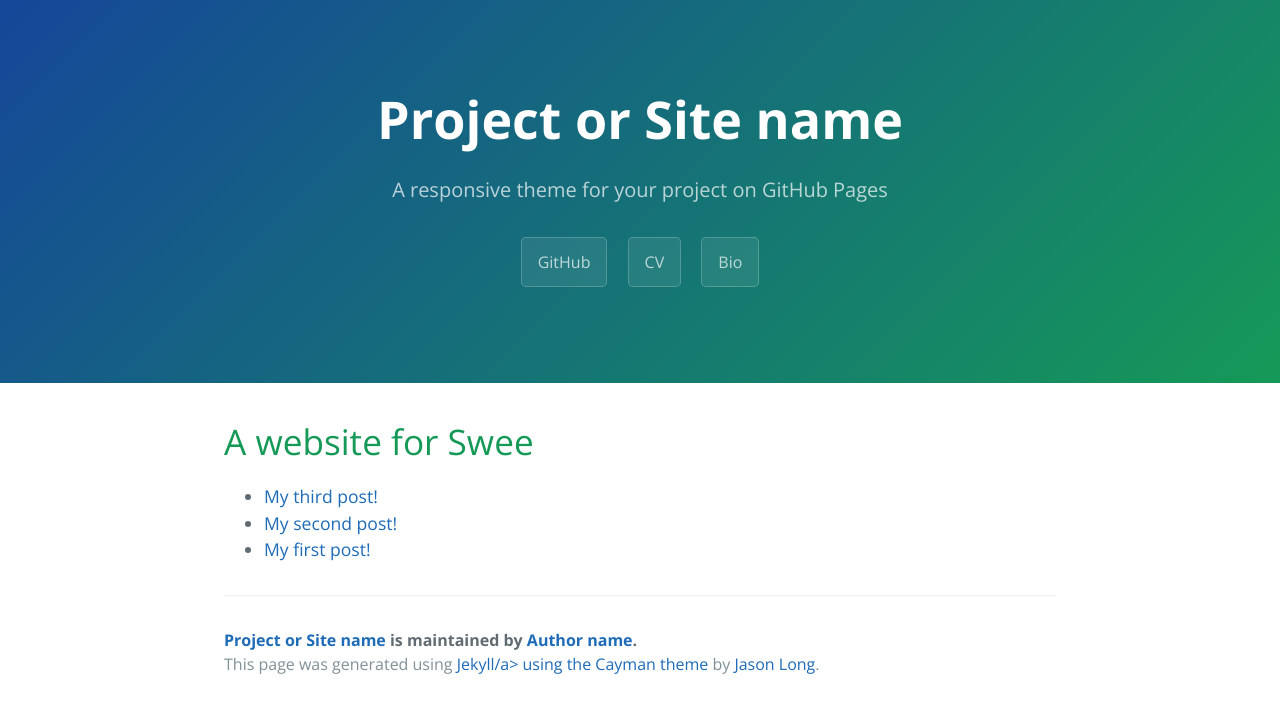
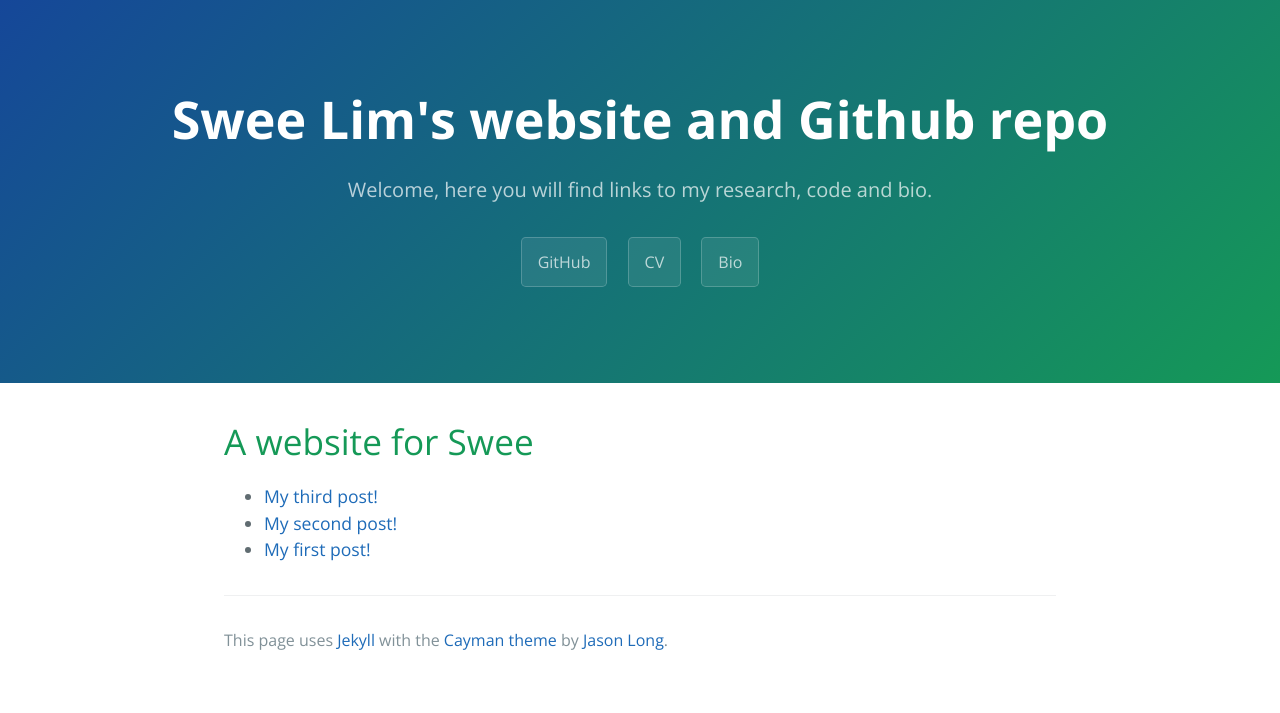
Before and after one commit to moosekaka/moosekaka.github.io, a Jekyll site: the page built from index.html, in a window 1280 px wide. Shown: the top 713 px of the page. Built offline with Jekyll 4.4.1, drawn with Linux system fonts in a browser that asks for light colours; Markdown is read by kramdown in place of the engine named in the settings; the list of posts is cut into pages by our own code.

Commit message:
commit to page

```diff
--- a/Gemfile
+++ b/Gemfile
@@ -3,3 +3,4 @@ gem 'jekyll'
 gem 'jekyll-paginate'
 gem 'redcarpet'
 gem 'pygments.rb'
+gem 'github-pages'
--- a/_config.yml
+++ b/_config.yml
@@ -1,12 +1,12 @@
 # Setup
-title:        Project or Site name
-tagline:      A responsive theme for your project on GitHub Pages
+title:        Swee Lim's website and Github repo
+tagline:      Welcome, here you will find links to my research, code and bio.
 baseurl:      ""
 paginate:     1
 
 # About/contact
 author:
-  name:       Author name
+  name:       Swee Lim
   url:        http://moosekaka.github.io
 
 # Gems
--- a/_includes/page-footer.html
+++ b/_includes/page-footer.html
@@ -1,4 +1,4 @@
 <footer class="site-footer">
-  <span class="site-footer-owner"><a href="{{ site.url }}">{{ site.title }}</a> is maintained by <a href="{{ site.author.url }}">{{ site.author.name }}</a>.</span>
-  <span class="site-footer-credits">This page was generated using <a href="https://jekyllrb.com/">Jekyll/a> using the <a href="https://github.com/pietromenna/jekyll-cayman-theme">Cayman theme</a> by <a href="http://github.com/jasonlong">Jason Long</a>.</span>
+
+  <span class="site-footer-credits">This page uses <a href="https://jekyllrb.com/">Jekyll </a> with the <a href="https://github.com/pietromenna/jekyll-cayman-theme">Cayman theme</a> by <a href="http://github.com/jasonlong">Jason Long</a>.</span>
 </footer>
--- a/_includes/page-header.html
+++ b/_includes/page-header.html
@@ -1,7 +1,7 @@
 <section class="page-header">
   <h1 class="project-name">{{ site.title }}</h1>
   <h2 class="project-tagline">{{ site.tagline }}</h2>
-  <a href="{{ site.github.url }}/moosekaka/sweepython" class="btn">GitHub</a>
+  <a href="{{ site.github.url}}http://moosekaka.github.io/sweepython/" class="btn">GitHub</a>
   <a href="#" class="btn">CV</a>
-  <a href="#" class="btn">Bio</a>
+  <a href="{{ site.github.url }}/about" class="btn">Bio</a>
 </section>
```
Also changed, not shown: about/index.md (added, +17 -0 lines), Gemfile.lock.
